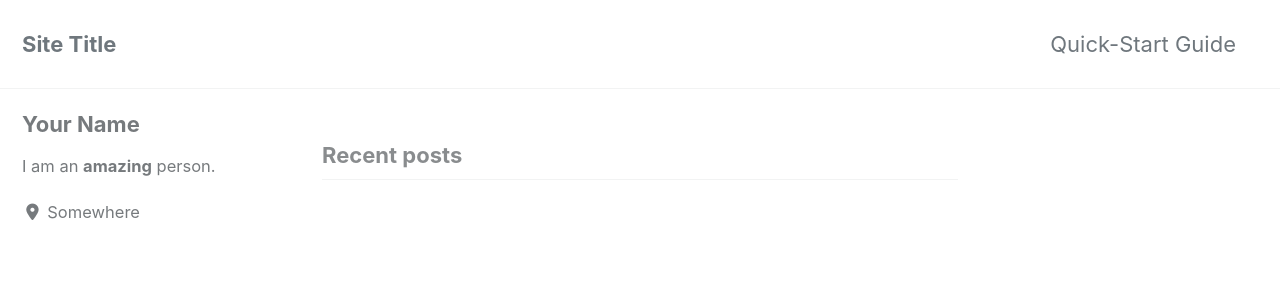
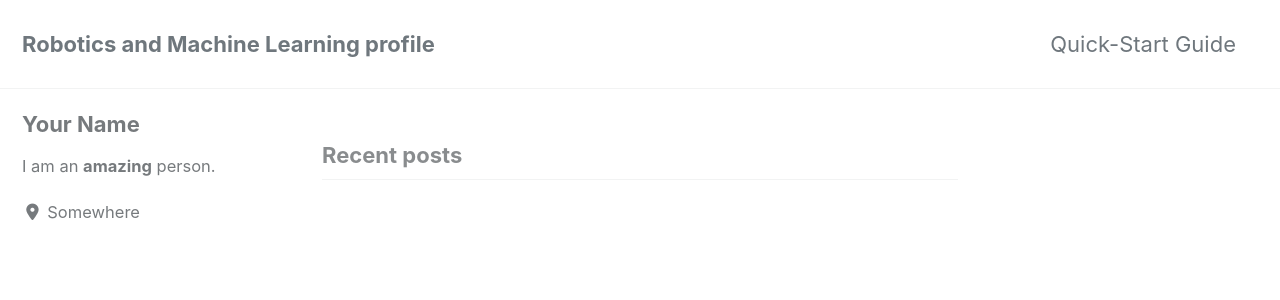
Before and after one commit to mattsinbot/mattsinbot.github.io, a Jekyll site: the page built from index.html, in a window 1280 px wide and 900 px high. Shown: the top 300 px of the window. Built offline with Jekyll 4.4.1, drawn with Linux system fonts in a browser that asks for light colours; cached includes are drawn as plain includes; nearby versions of some CDN libraries; the list of posts is cut into pages by our own code.

Commit message:
one line edited

```diff
--- a/_config.yml
+++ b/_config.yml
@@ -16,7 +16,7 @@ minimal_mistakes_skin    : "default" # "air", "aqua", "contrast", "dark", "dirt"
 
 # Site Settings
 locale                   : "en-US"
-title                    : "Site Title"
+title                    : "Robotics and Machine Learning profile"
 title_separator          : "-"
 subtitle                 : # site tagline that appears below site title in masthead
 name                     : "Your Name"
```
